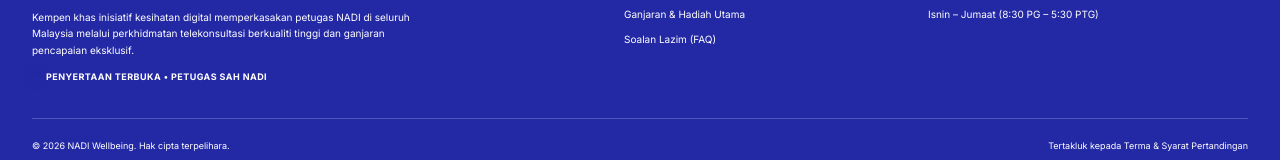
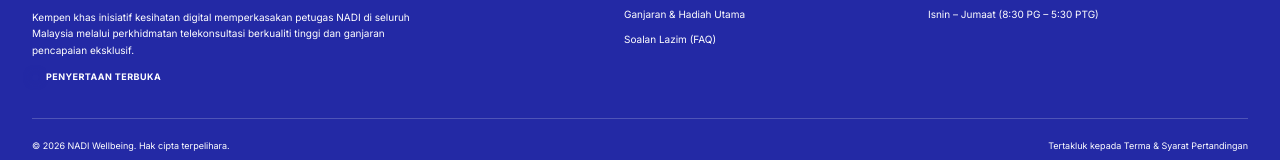
Before and after one commit to ameera-hussain/telekonsult-campaign, a Preact app: page / in a window 1280 px wide. Shown: the part 3989-4149 px from the top of the page. Built offline with nearby package versions, Linux system fonts and the light colour scheme.

Commit message:
removed mention of petugas only

```diff
--- a/src/app.jsx
+++ b/src/app.jsx
@@ -407,7 +407,7 @@ export function App() {
             <div class="footer-about">
               <Brand showLogo />
               <p>Kempen khas inisiatif kesihatan digital memperkasakan petugas NADI di seluruh Malaysia melalui perkhidmatan telekonsultasi berkualiti tinggi dan ganjaran pencapaian eksklusif.</p>
-              <span class="footer-status"><i />Penyertaan terbuka • Petugas sah NADI</span>
+              <span class="footer-status"><i />Penyertaan terbuka</span>
             </div>
             <div>
               <h2>Pautan pantas</h2>
```
